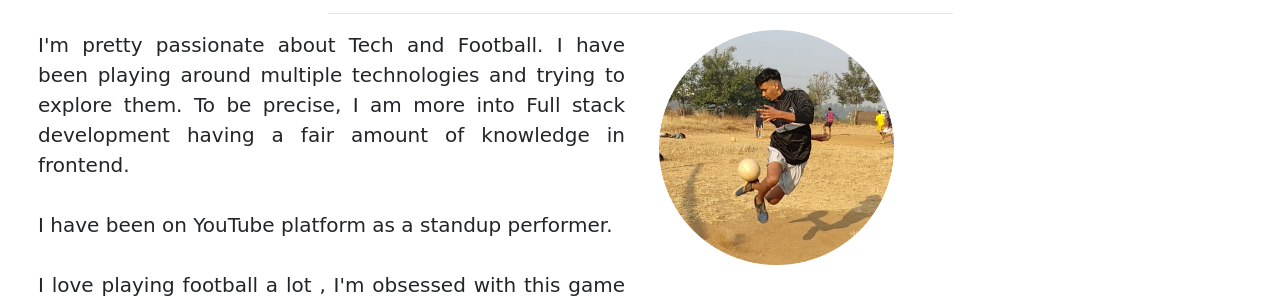
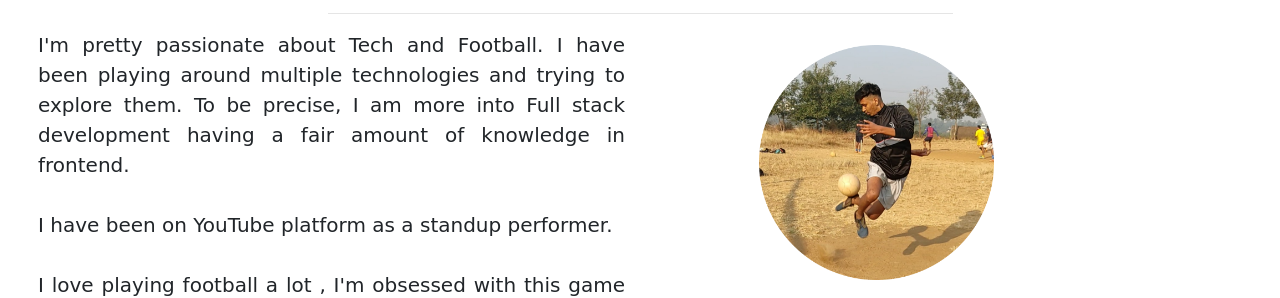
Before and after one commit to omkarkamble1109/Portfolio, a plain HTML site: page index.html in a window 1280 px wide. Shown: the part 686-984 px from the top of the page. Drawn offline with nearby package versions, Linux system fonts and the light colour scheme.

Commit message:
Personal Commit

```diff
--- a/index.html
+++ b/index.html
@@ -145,7 +145,7 @@
         width: 40%;
         display: block;
         margin-left: auto;
-
+        transform: translate(100px, 15px);
 
 
     }
```
